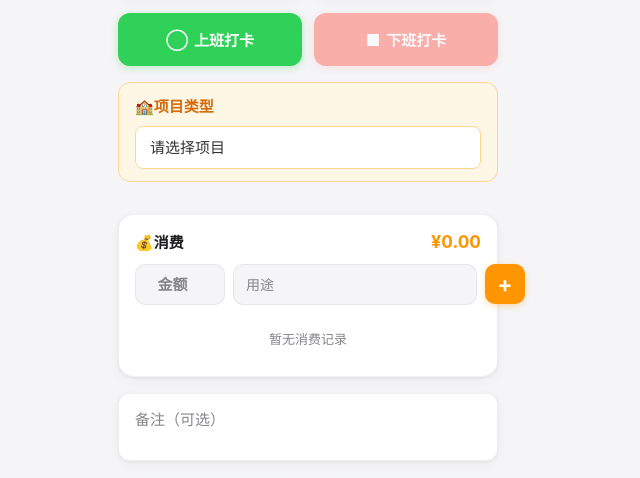
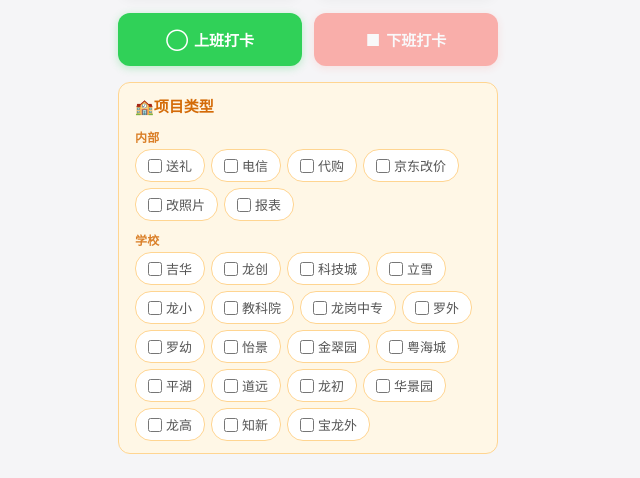
Before and after one commit to Jinhochan/dailyword, a website: page public/index.html in a window 1280 px wide. Shown: the part 246-724 px from the top of the page, without its empty margins (332-972 px from the left). Drawn offline with Linux system fonts and the light colour scheme.

Commit message:
feat: 项目类型改多选，清单分内部/学校两组共25项

```diff
--- a/netlify/functions/feishu.js
+++ b/netlify/functions/feishu.js
@@ -145,7 +145,10 @@ exports.handler = async function(event, context) {
             message = '打卡信息：\n';
             message += '上班日期：' + (formattedData['日期'] || formattedData.startDate) + '\n';
             if (formattedData.projectType) {
-                message += '\u{1f3eb}项目类型：' + formattedData.projectType + '\n';
+                var pt = Array.isArray(formattedData.projectType)
+                    ? formattedData.projectType.join('、')
+                    : String(formattedData.projectType);
+                message += '\u{1f3eb}项目类型：' + pt + '\n';
             }
             message += '上班时间：' + (formattedData['上班时间'] || formattedData.startTime) + '\n';
             message += '下班时间：' + (formattedData['下班时间'] || formattedData.endTime) + '\n';
--- a/public/index.html
+++ b/public/index.html
@@ -55,9 +55,7 @@
                 <span class="project-title">🏫项目类型</span>
                 <span class="project-hint" id="projectHint"></span>
             </div>
-            <select class="project-select" id="projectSelect">
-                <option value="">请选择项目</option>
-            </select>
+            <div class="project-grid" id="projectGrid"></div>
         </section>
 
         <!-- 消费记录区域 -->
--- a/public/script.js
+++ b/public/script.js
@@ -5,11 +5,47 @@ let endDateTime = null;
 // 消费记录数组
 let advanceRecords = [];
 
-// 项目类型（学校）清单
-var SCHOOLS = ["送礼", "吉华", "龙创", "科技城", "立雪", "龙小", "教科院", "龙岗中专", "罗外", "罗幼", "怡景", "金翠园", "粤海城", "平湖", "道远", "龙初", "电信", "代购", "华景园", "龙高", "知新", "宝龙外", "京东改价", "改照片", "报表"];
+// 项目类型清单（分组：内部 / 学校）
+var PROJECT_GROUPS = [
+    {
+        "group": "内部",
+        "items": [
+            "送礼",
+            "电信",
+            "代购",
+            "京东改价",
+            "改照片",
+            "报表"
+        ]
+    },
+    {
+        "group": "学校",
+        "items": [
+            "吉华",
+            "龙创",
+            "科技城",
+            "立雪",
+            "龙小",
+            "教科院",
+            "龙岗中专",
+            "罗外",
+            "罗幼",
+            "怡景",
+            "金翠园",
+            "粤海城",
+            "平湖",
+            "道远",
+            "龙初",
+            "华景园",
+            "龙高",
+            "知新",
+            "宝龙外"
+        ]
+    }
+];
 
-// 已选项目类型
-let selectedProject = '';
+// 已选项目类型（数组，多选）
+let selectedProject = [];
 
 // 提交锁 - 防止重复提交
 let isSubmitting = false;
@@ -31,7 +67,7 @@ let notesTextarea = null;
 let addAdvanceBtn = null;
 let advanceAmountInput = null;
 let advancePurposeInput = null;
-let projectSelect = null;
+let projectGrid = null;
 let advanceListEl = null;
 let advanceTotalEl = null;
 let offlineQueueBtn = null;
@@ -50,7 +86,7 @@ document.addEventListener('DOMContentLoaded', function() {
     addAdvanceBtn = document.getElementById('addAdvanceBtn');
     advanceAmountInput = document.getElementById('advanceAmount');
     advancePurposeInput = document.getElementById('advancePurpose');
-    projectSelect = document.getElementById('projectSelect');
+    projectGrid = document.getElementById('projectGrid');
     advanceListEl = document.getElementById('advanceList');
     advanceTotalEl = document.getElementById('advanceTotal');
     offlineQueueBtn = document.getElementById('offlineQueueBtn');
@@ -116,8 +152,8 @@ document.addEventListener('DOMContentLoaded', function() {
         });
     }
 
-    // 初始化项目类型选择器
-    initProjectSelect();
+    // 初始化项目类型选择器（多选）
+    initProjects();
 
     // 渲染消费列表
     renderAdvanceList();
@@ -141,23 +177,46 @@ document.addEventListener('DOMContentLoaded', function() {
     });
 });
 
-// ============ 项目类型选择 ============
+// ============ 项目类型选择（多选） ============
 
-function initProjectSelect() {
-    if (!projectSelect) return;
-    for (var i = 0; i < SCHOOLS.length; i++) {
-        var opt = document.createElement('option');
-        opt.value = SCHOOLS[i];
-        opt.textContent = SCHOOLS[i];
-        projectSelect.appendChild(opt);
+function getSelectedProjects() {
+    var cbs = document.querySelectorAll('input.project-cb:checked');
+    var arr = [];
+    for (var i = 0; i < cbs.length; i++) {
+        arr.push(cbs[i].value);
     }
-    projectSelect.addEventListener('change', function() {
-        selectedProject = projectSelect.value;
-        updateProjectHint();
-        saveToLocalStorage();
-    });
-    if (selectedProject) {
-        projectSelect.value = selectedProject;
+    return arr;
+}
+
+function initProjects() {
+    if (!projectGrid) return;
+    var html = '';
+    for (var g = 0; g < PROJECT_GROUPS.length; g++) {
+        var grp = PROJECT_GROUPS[g];
+        html += '<div class="project-group">';
+        html += '<div class="project-group-title">' + grp.group + '</div>';
+        html += '<div class="project-group-items">';
+        for (var i = 0; i < grp.items.length; i++) {
+            var name = grp.items[i];
+            html += '<label class="project-chip"><input type="checkbox" class="project-cb" value="' + name.replace(/"/g, '&quot;') + '"><span>' + name.replace(/&/g, '&amp;').replace(/</g, '&lt;').replace(/>/g, '&gt;') + '</span></label>';
+        }
+        html += '</div>';
+        html += '</div>';
+    }
+    projectGrid.innerHTML = html;
+    var cbs = projectGrid.querySelectorAll('input.project-cb');
+    for (var j = 0; j < cbs.length; j++) {
+        cbs[j].addEventListener('change', function() {
+            selectedProject = getSelectedProjects();
+            updateProjectHint();
+            saveToLocalStorage();
+        });
+    }
+    if (selectedProject && selectedProject.length) {
+        for (var k = 0; k < selectedProject.length; k++) {
+            var cb = projectGrid.querySelector('input.project-cb[value="' + selectedProject[k].replace(/"/g, '&quot;') + '"]');
+            if (cb) cb.checked = true;
+        }
     }
     updateProjectHint();
 }
@@ -165,7 +224,7 @@ function initProjectSelect() {
 function updateProjectHint() {
     var hint = document.getElementById('projectHint');
     if (!hint) return;
-    hint.textContent = selectedProject ? ('已选：' + selectedProject) : '';
+    hint.textContent = selectedProject.length ? ('已选：' + selectedProject.join('、')) : '';
 }
 
 // ============ 消费管理 ============
@@ -566,9 +625,9 @@ async function handleSubmitToGroup() {
 
     var elements = validateAndGetElements();
     if (!elements) return;
-    if (!selectedProject) {
+    if (!selectedProject || !selectedProject.length) {
         showToast('请先选择项目类型', 'error');
-        if (projectSelect) projectSelect.focus();
+        if (projectGrid) projectGrid.scrollIntoView({ behavior: 'smooth', block: 'center' });
         return;
     }
     var startDateText = document.getElementById('startDate').textContent;
@@ -577,8 +636,8 @@ async function handleSubmitToGroup() {
     // 构建消息内容
     var message = '打卡信息：\n';
     message += '上班日期：' + startDateText + '\n';
-    if (selectedProject) {
-        message += '\u{1f3eb}项目类型：' + selectedProject + '\n';
+    if (selectedProject && selectedProject.length) {
+        message += '\u{1f3eb}项目类型：' + selectedProject.join('、') + '\n';
     }
     message += '上班时间：' + elements.startTime + '\n';
     message += '下班时间：' + elements.endTime + '\n';
@@ -594,7 +653,7 @@ async function handleSubmitToGroup() {
 
     var data = {
         startDate: startDateText,
-        projectType: selectedProject,
+        projectType: selectedProject.join('、'),
         endDate: endDateText,
         startTime: elements.startTime,
         endTime: elements.endTime,
@@ -641,9 +700,9 @@ async function handleSubmitToTable() {
 
     var elements = validateAndGetElements();
     if (!elements) return;
-    if (!selectedProject) {
+    if (!selectedProject || !selectedProject.length) {
         showToast('请先选择项目类型', 'error');
-        if (projectSelect) projectSelect.focus();
+        if (projectGrid) projectGrid.scrollIntoView({ behavior: 'smooth', block: 'center' });
         return;
     }
     var startDateText = document.getElementById('startDate').textContent;
@@ -656,7 +715,7 @@ async function handleSubmitToTable() {
     }
 
     var data = {
-        '项目类型': selectedProject,
+        '项目类型': selectedProject.join('、'),
         '日期': { type: 'date', value: convertToBitableDate(startDateText) },
         '上班日期': { type: 'date', value: convertToBitableDate(startDateText) },
         '下班日期': { type: 'date', value: convertToBitableDate(endDateText) },
@@ -793,7 +852,14 @@ function loadFromLocalStorage() {
                 notesTextarea.value = parsed.notes;
             }
             if (parsed.selectedProject) {
-                selectedProject = parsed.selectedProject;
+                // 兼容旧版本：字符串 → 数组
+                if (Array.isArray(parsed.selectedProject)) {
+                    selectedProject = parsed.selectedProject;
+                } else if (typeof parsed.selectedProject === "string" && parsed.selectedProject) {
+                    selectedProject = parsed.selectedProject.split(/[、,]/);
+                } else {
+                    selectedProject = [];
+                }
             }
             // 恢复消费记录
             if (parsed.advanceRecords && Array.isArray(parsed.advanceRecords)) {
@@ -870,8 +936,11 @@ function resetUI() {
     advanceRecords = [];
     renderAdvanceList();
     // 清空项目类型
-    selectedProject = '';
-    if (projectSelect) projectSelect.value = '';
+    selectedProject = [];
+    if (projectGrid) {
+        var cbs = projectGrid.querySelectorAll('input.project-cb');
+        for (var i = 0; i < cbs.length; i++) cbs[i].checked = false;
+    }
     updateProjectHint();
     saveToLocalStorage();
 }
--- a/public/service-worker.js
+++ b/public/service-worker.js
@@ -1,5 +1,5 @@
 // 缓存名称和版本
-const CACHE_NAME = 'daily-checkin-v3';
+const CACHE_NAME = 'daily-checkin-v4';
 const CACHE_FILES = [
   '/',
   '/index.html',
--- a/public/style.css
+++ b/public/style.css
@@ -634,19 +634,59 @@ body {
     font-weight: 500;
 }
 
-.project-select {
+.project-grid {
     width: 100%;
-    padding: 12px 14px;
-    font-size: 15px;
+    display: flex;
+    flex-direction: column;
+    gap: 8px;
+}
+
+.project-group-title {
+    font-size: 12px;
+    font-weight: 600;
+    color: #d46b08;
+    padding: 2px 0 4px;
+    letter-spacing: 0.3px;
+    opacity: 0.85;
+}
+
+.project-group-items {
+    display: flex;
+    flex-wrap: wrap;
+    gap: 6px;
+}
+
+.project-chip {
+    display: inline-flex;
+    align-items: center;
+    gap: 4px;
+    padding: 6px 12px;
+    font-size: 13px;
     border: 1px solid #ffd591;
-    border-radius: 8px;
+    border-radius: 16px;
     background: #fff;
-    color: #333;
-    -webkit-appearance: none;
-    appearance: none;
+    color: #555;
+    cursor: pointer;
+    user-select: none;
+    transition: all 0.15s;
     box-sizing: border-box;
 }
-.project-select:focus {
-    outline: none;
+
+.project-chip input {
+    width: 14px;
+    height: 14px;
+    margin: 0;
+    accent-color: #fa8c16;
+    cursor: pointer;
+}
+
+.project-chip:has(input:checked) {
+    background: #fff7e6;
     border-color: #fa8c16;
+    color: #d46b08;
+    font-weight: 500;
 }
+
+.project-chip:active {
+    transform: scale(0.95);
+}
```
